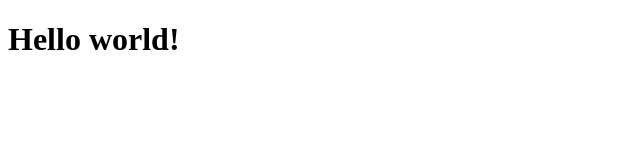
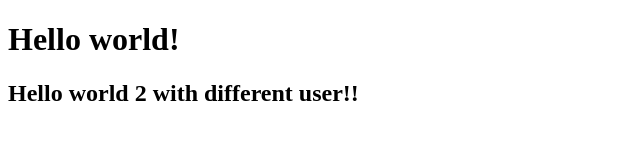
Before and after one commit to brightshadows/gitProject, a plain HTML site: page index.html in a window 1280 px wide. Shown: the whole page, without its empty margins (0-640 px from the left). Drawn offline with Linux system fonts and the light colour scheme.

Commit message:
commit from new author

```diff
--- a/index.html
+++ b/index.html
@@ -7,6 +7,7 @@
     <title>Document</title>
 </head>
 <h1>Hello world!</h1>
+<h2>Hello world 2 with different user!!</h2>
 <body>
 
 </body>
```
